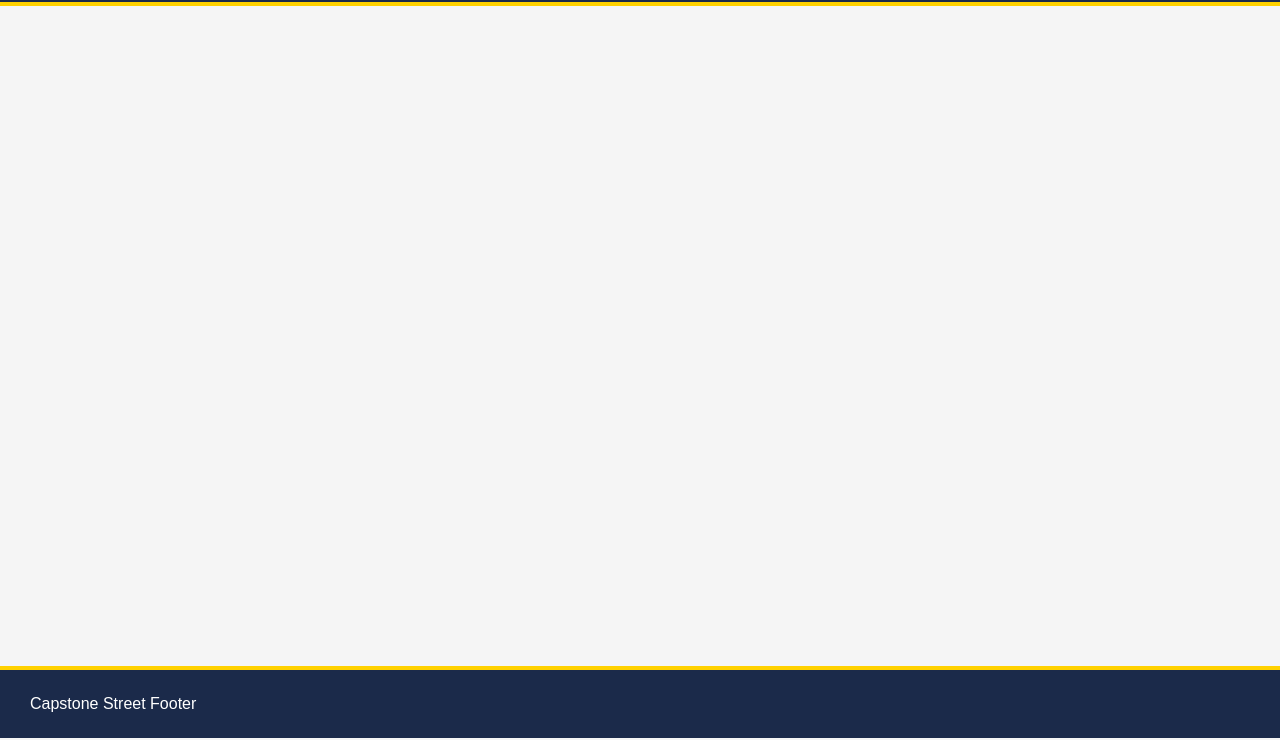
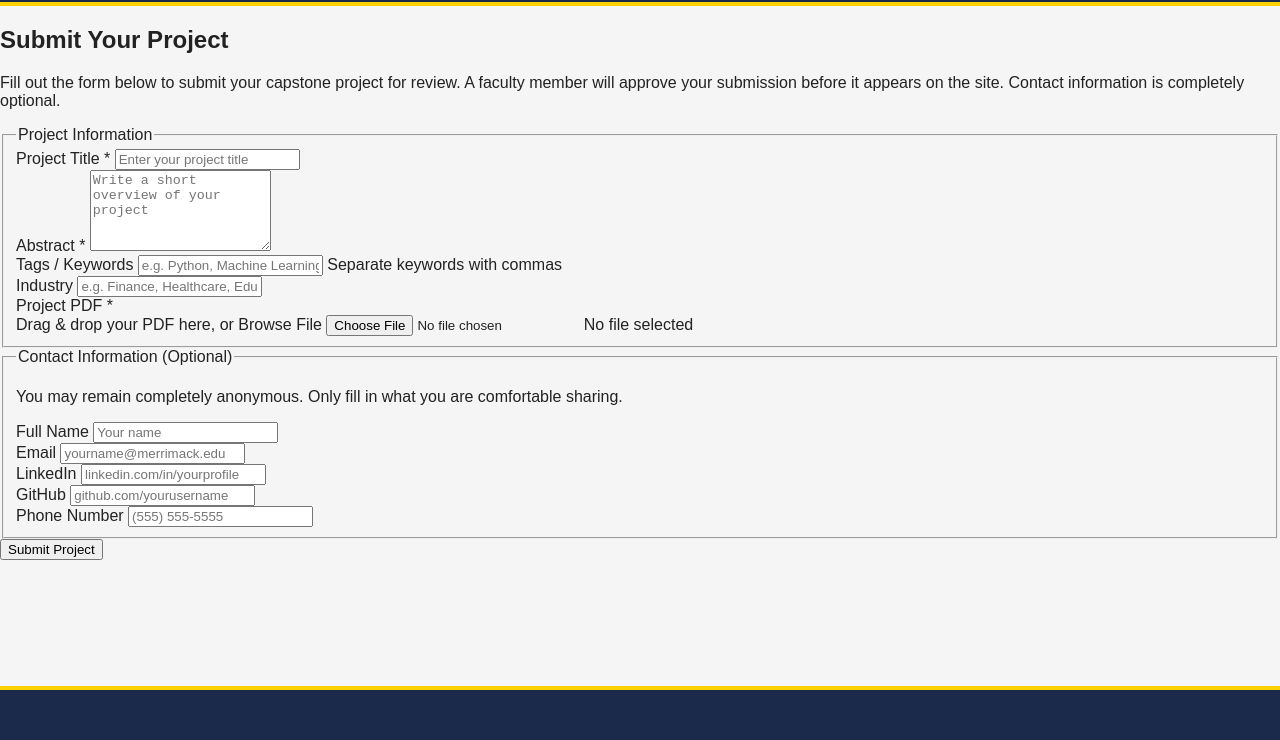
Before and after one commit to Jack-Pelletier/Jack_Emily_Anton-ComputerScienceCapstone2026, a plain HTML site: page Upload.html in a window 1280 px wide. Shown: the part 78-818 px from the top of the page. Drawn offline with Linux system fonts and the light colour scheme.

Commit message:
Update Upload.html

```diff
--- a/Upload.html
+++ b/Upload.html
@@ -5,7 +5,7 @@
   <meta charset="UTF-8">
   <meta name="viewport" content="width=device-width, initial-scale=1.0">
 
-  <title>Capstone Street</title>
+  <title>Upload - Capstone Street</title>
 
     <link rel="stylesheet" href="style.css">
 </head>
@@ -77,12 +77,122 @@
   <!-- MAIN CONTENT -->
   <main>
 
+    <!-- UPLOAD FORM -->
+    <section class="upload-section">
+
+      <h1>Submit Your Project</h1>
+
+      <p class="upload-intro">
+        Fill out the form below to submit your capstone project for review.
+        A faculty member will approve your submission before it appears on the site.
+        Contact information is completely optional.
+      </p>
+
+      <form class="upload-form">
+
+        <!-- PROJECT INFORMATION -->
+        <fieldset class="upload-fieldset">
+
+          <legend>Project Information</legend>
+
+          <div class="form-group">
+            <label for="projectTitle">Project Title <span class="required">*</span></label>
+            <input type="text" id="projectTitle" placeholder="Enter your project title">
+          </div>
+
+          <div class="form-group">
+            <label for="projectAbstract">Abstract <span class="required">*</span></label>
+            <textarea id="projectAbstract" rows="5" placeholder="Write a short overview of your project"></textarea>
+          </div>
+
+          <div class="form-group">
+            <label for="projectTags">Tags / Keywords</label>
+            <input type="text" id="projectTags" placeholder="e.g. Python, Machine Learning, Healthcare">
+            <span class="form-hint">Separate keywords with commas</span>
+          </div>
+
+          <div class="form-group">
+            <label for="projectIndustry">Industry</label>
+            <input type="text" id="projectIndustry" placeholder="e.g. Finance, Healthcare, Education">
+          </div>
+
+          <div class="form-group">
+            <label for="projectFile">Project PDF <span class="required">*</span></label>
+            <div class="file-drop-area">
+              <span class="file-drop-text">Drag &amp; drop your PDF here, or</span>
+              <label for="projectFile" class="file-browse-btn">Browse File</label>
+              <input type="file" id="projectFile" accept=".pdf">
+              <span class="file-name-display">No file selected</span>
+            </div>
+          </div>
+
+        </fieldset>
+
+
+        <!-- CONTACT INFORMATION -->
+        <fieldset class="upload-fieldset">
+
+          <legend>Contact Information <span class="optional-label">(Optional)</span></legend>
+
+          <p class="fieldset-note">
+            You may remain completely anonymous. Only fill in what you are comfortable sharing.
+          </p>
+
+          <div class="form-row">
+
+            <div class="form-group">
+              <label for="contactName">Full Name</label>
+              <input type="text" id="contactName" placeholder="Your name">
+            </div>
+
+            <div class="form-group">
+              <label for="contactEmail">Email</label>
+              <input type="email" id="contactEmail" placeholder="yourname@merrimack.edu">
+            </div>
+
+          </div>
+
+          <div class="form-row">
+
+            <div class="form-group">
+              <label for="contactLinkedin">LinkedIn</label>
+              <input type="text" id="contactLinkedin" placeholder="linkedin.com/in/yourprofile">
+            </div>
+
+            <div class="form-group">
+              <label for="contactGithub">GitHub</label>
+              <input type="text" id="contactGithub" placeholder="github.com/yourusername">
+            </div>
+
+          </div>
+
+          <div class="form-row">
+
+            <div class="form-group">
+              <label for="contactPhone">Phone Number</label>
+              <input type="tel" id="contactPhone" placeholder="(555) 555-5555">
+            </div>
+
+          </div>
+
+        </fieldset>
+
+
+        <!-- SUBMIT -->
+        <div class="form-submit">
+          <button type="button" class="submit-btn">Submit Project</button>
+        </div>
+
+      </form>
+
+    </section>
+
   </main>
 
 
   <!-- CAPSTONE STREET FOOTER -->
   <footer>
-    Capstone Street Footer
+
   </footer>
 
 </body>
```
